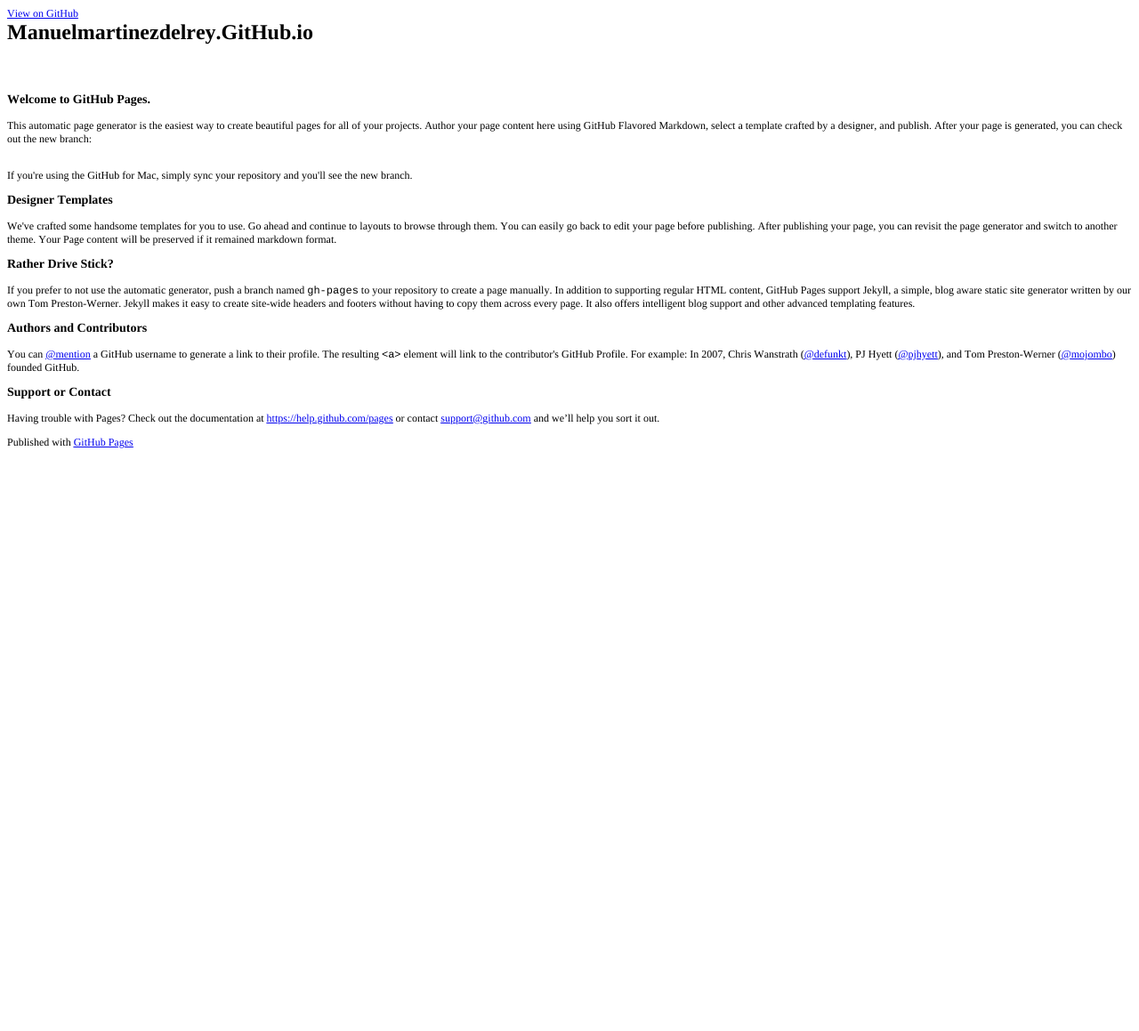
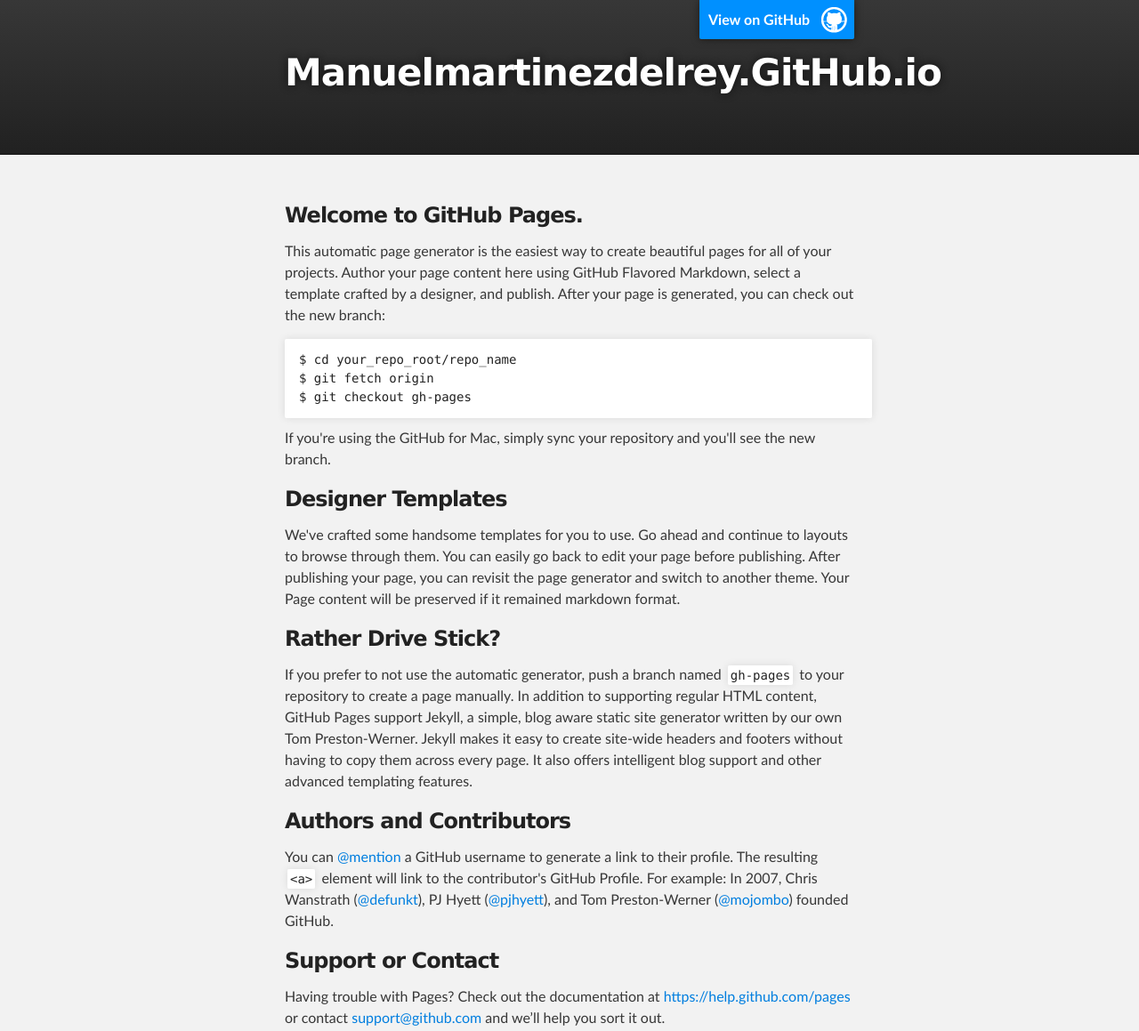
Before and after one commit to ManuelMartinezdelRey/ManuelMartinezdelRey.github.io, a plain HTML site: page index.html in a window 1280 px wide. Shown: the top 1159 px of the page at 89% size. Before the commit the page ends 800 px from the top, so only its background shows below. Drawn offline with Linux system fonts and the light colour scheme.

Commit message:
Revert "Prueba cambios con editor rtf"
This reverts commit 441edc3074eff511911392b78136cf1178327bec.

```diff
--- a/index.html
+++ b/index.html
@@ -1,38 +1,74 @@
-<!DOCTYPE html PUBLIC "-//W3C//DTD HTML 4.01//EN" "http://www.w3.org/TR/html4/strict.dtd">
+<!DOCTYPE html>
 <html>
-<head>
-  <meta http-equiv="Content-Type" content="text/html; charset=utf-8">
-  <meta http-equiv="Content-Style-Type" content="text/css">
-  <title>Manuelmartinezdelrey.GitHub.io</title>
-  <meta name="Description" content="Manuelmartinezdelrey.GitHub.io : ">
-  <meta name="Generator" content="Cocoa HTML Writer">
-  <meta name="CocoaVersion" content="1343.16">
-  <style type="text/css">
-    p.p1 {margin: 0.0px 0.0px 0.0px 0.0px; font: 12.0px Times; color: #0000ee; -webkit-text-stroke: #0000ee}
-    p.p5 {margin: 0.0px 0.0px 12.0px 0.0px; font: 12.0px Times; color: #000000; -webkit-text-stroke: #000000}
-    p.p6 {margin: 0.0px 0.0px 0.0px 0.0px; font: 12.0px Courier; color: #000000; -webkit-text-stroke: #000000; min-height: 14.0px}
-    span.s1 {text-decoration: underline ; font-kerning: none}
-    span.s2 {font-kerning: none}
-    span.s3 {font: 12.0px Courier; font-kerning: none}
-    span.s4 {font: 12.0px Times; text-decoration: underline ; font-kerning: none; color: #0000ee; -webkit-text-stroke: 0px #0000ee}
-  </style>
-</head>
-<body>
-<p class="p1"><span class="s1"><a href="https://github.com/ManuelMartinezdelRey">View on GitHub</a></span></p>
-<h1 style="margin: 0.0px 0.0px 16.1px 0.0px; font: 24.0px Times; color: #000000; -webkit-text-stroke: #000000"><span class="s2"><b>Manuelmartinezdelrey.GitHub.io</b></span></h1>
-<h2 style="margin: 0.0px 0.0px 14.9px 0.0px; font: 18.0px Times; color: #000000; -webkit-text-stroke: #000000; min-height: 23.0px"><span class="s2"><b></b></span><br></h2>
-<h3 style="margin: 0.0px 0.0px 14.0px 0.0px; font: 14.0px Times; color: #000000; -webkit-text-stroke: #000000"><span class="s2"><b>Welcome to GitHub Pages.</b></span></h3>
-<p class="p5"><span class="s2">This automatic page generator is the easiest way to create beautiful pages for all of your projects. Author your page content here using GitHub Flavored Markdown, select a template crafted by a designer, and publish. After your page is generated, you can check out the new branch:</span></p>
-<p class="p6"><span class="s2"></span><br></p>
-<p class="p5"><span class="s2">If you're using the GitHub for Mac, simply sync your repository and you'll see the new branch.</span></p>
-<h3 style="margin: 0.0px 0.0px 14.0px 0.0px; font: 14.0px Times; color: #000000; -webkit-text-stroke: #000000"><span class="s2"><b>Designer Templates</b></span></h3>
-<p class="p5"><span class="s2">We've crafted some handsome templates for you to use. Go ahead and continue to layouts to browse through them. You can easily go back to edit your page before publishing. After publishing your page, you can revisit the page generator and switch to another theme. Your Page content will be preserved if it remained markdown format.</span></p>
-<h3 style="margin: 0.0px 0.0px 14.0px 0.0px; font: 14.0px Times; color: #000000; -webkit-text-stroke: #000000"><span class="s2"><b>Rather Drive Stick?</b></span></h3>
-<p class="p5"><span class="s2">If you prefer to not use the automatic generator, push a branch named </span><span class="s3">gh-pages</span><span class="s2"> to your repository to create a page manually. In addition to supporting regular HTML content, GitHub Pages support Jekyll, a simple, blog aware static site generator written by our own Tom Preston-Werner. Jekyll makes it easy to create site-wide headers and footers without having to copy them across every page. It also offers intelligent blog support and other advanced templating features.</span></p>
-<h3 style="margin: 0.0px 0.0px 14.0px 0.0px; font: 14.0px Times; color: #000000; -webkit-text-stroke: #000000"><span class="s2"><b>Authors and Contributors</b></span></h3>
-<p class="p5"><span class="s2">You can <a href="https://github.com/blog/821"><span class="s4">@mention</span></a> a GitHub username to generate a link to their profile. The resulting </span><span class="s3">&lt;a&gt;</span><span class="s2"> element will link to the contributor's GitHub Profile. For example: In 2007, Chris Wanstrath (<a href="https://github.com/defunkt"><span class="s4">@defunkt</span></a>), PJ Hyett (<a href="https://github.com/pjhyett"><span class="s4">@pjhyett</span></a>), and Tom Preston-Werner (<a href="https://github.com/mojombo"><span class="s4">@mojombo</span></a>) founded GitHub.</span></p>
-<h3 style="margin: 0.0px 0.0px 14.0px 0.0px; font: 14.0px Times; color: #000000; -webkit-text-stroke: #000000"><span class="s2"><b>Support or Contact</b></span></h3>
-<p class="p5"><span class="s2">Having trouble with Pages? Check out the documentation at <a href="https://help.github.com/pages"><span class="s4">https://help.github.com/pages</span></a> or contact <a href="mailto:support@github.com"><span class="s4">support@github.com</span></a> and we’ll help you sort it out.</span></p>
-<p class="p5"><span class="s2">Published with <a href="http://pages.github.com/"><span class="s4">GitHub Pages</span></a></span></p>
-</body>
+
+  <head>
+    <meta charset='utf-8'>
+    <meta http-equiv="X-UA-Compatible" content="chrome=1">
+    <meta name="description" content="Manuelmartinezdelrey.GitHub.io : ">
+
+    <link rel="stylesheet" type="text/css" media="screen" href="stylesheets/stylesheet.css">
+
+    <title>Manuelmartinezdelrey.GitHub.io</title>
+  </head>
+
+  <body>
+
+    <!-- HEADER -->
+    <div id="header_wrap" class="outer">
+        <header class="inner">
+          <a id="forkme_banner" href="https://github.com/ManuelMartinezdelRey">View on GitHub</a>
+
+          <h1 id="project_title">Manuelmartinezdelrey.GitHub.io</h1>
+          <h2 id="project_tagline"></h2>
+
+        </header>
+    </div>
+
+    <!-- MAIN CONTENT -->
+    <div id="main_content_wrap" class="outer">
+      <section id="main_content" class="inner">
+        <h3>
+<a id="welcome-to-github-pages" class="anchor" href="#welcome-to-github-pages" aria-hidden="true"><span class="octicon octicon-link"></span></a>Welcome to GitHub Pages.</h3>
+
+<p>This automatic page generator is the easiest way to create beautiful pages for all of your projects. Author your page content here using GitHub Flavored Markdown, select a template crafted by a designer, and publish. After your page is generated, you can check out the new branch:</p>
+
+<pre><code>$ cd your_repo_root/repo_name
+$ git fetch origin
+$ git checkout gh-pages
+</code></pre>
+
+<p>If you're using the GitHub for Mac, simply sync your repository and you'll see the new branch.</p>
+
+<h3>
+<a id="designer-templates" class="anchor" href="#designer-templates" aria-hidden="true"><span class="octicon octicon-link"></span></a>Designer Templates</h3>
+
+<p>We've crafted some handsome templates for you to use. Go ahead and continue to layouts to browse through them. You can easily go back to edit your page before publishing. After publishing your page, you can revisit the page generator and switch to another theme. Your Page content will be preserved if it remained markdown format.</p>
+
+<h3>
+<a id="rather-drive-stick" class="anchor" href="#rather-drive-stick" aria-hidden="true"><span class="octicon octicon-link"></span></a>Rather Drive Stick?</h3>
+
+<p>If you prefer to not use the automatic generator, push a branch named <code>gh-pages</code> to your repository to create a page manually. In addition to supporting regular HTML content, GitHub Pages support Jekyll, a simple, blog aware static site generator written by our own Tom Preston-Werner. Jekyll makes it easy to create site-wide headers and footers without having to copy them across every page. It also offers intelligent blog support and other advanced templating features.</p>
+
+<h3>
+<a id="authors-and-contributors" class="anchor" href="#authors-and-contributors" aria-hidden="true"><span class="octicon octicon-link"></span></a>Authors and Contributors</h3>
+
+<p>You can <a href="https://github.com/blog/821" class="user-mention">@mention</a> a GitHub username to generate a link to their profile. The resulting <code>&lt;a&gt;</code> element will link to the contributor's GitHub Profile. For example: In 2007, Chris Wanstrath (<a href="https://github.com/defunkt" class="user-mention">@defunkt</a>), PJ Hyett (<a href="https://github.com/pjhyett" class="user-mention">@pjhyett</a>), and Tom Preston-Werner (<a href="https://github.com/mojombo" class="user-mention">@mojombo</a>) founded GitHub.</p>
+
+<h3>
+<a id="support-or-contact" class="anchor" href="#support-or-contact" aria-hidden="true"><span class="octicon octicon-link"></span></a>Support or Contact</h3>
+
+<p>Having trouble with Pages? Check out the documentation at <a href="https://help.github.com/pages">https://help.github.com/pages</a> or contact <a href="mailto:support@github.com">support@github.com</a> and we’ll help you sort it out.</p>
+      </section>
+    </div>
+
+    <!-- FOOTER  -->
+    <div id="footer_wrap" class="outer">
+      <footer class="inner">
+        <p>Published with <a href="http://pages.github.com">GitHub Pages</a></p>
+      </footer>
+    </div>
+
+
+
+  </body>
 </html>
```
